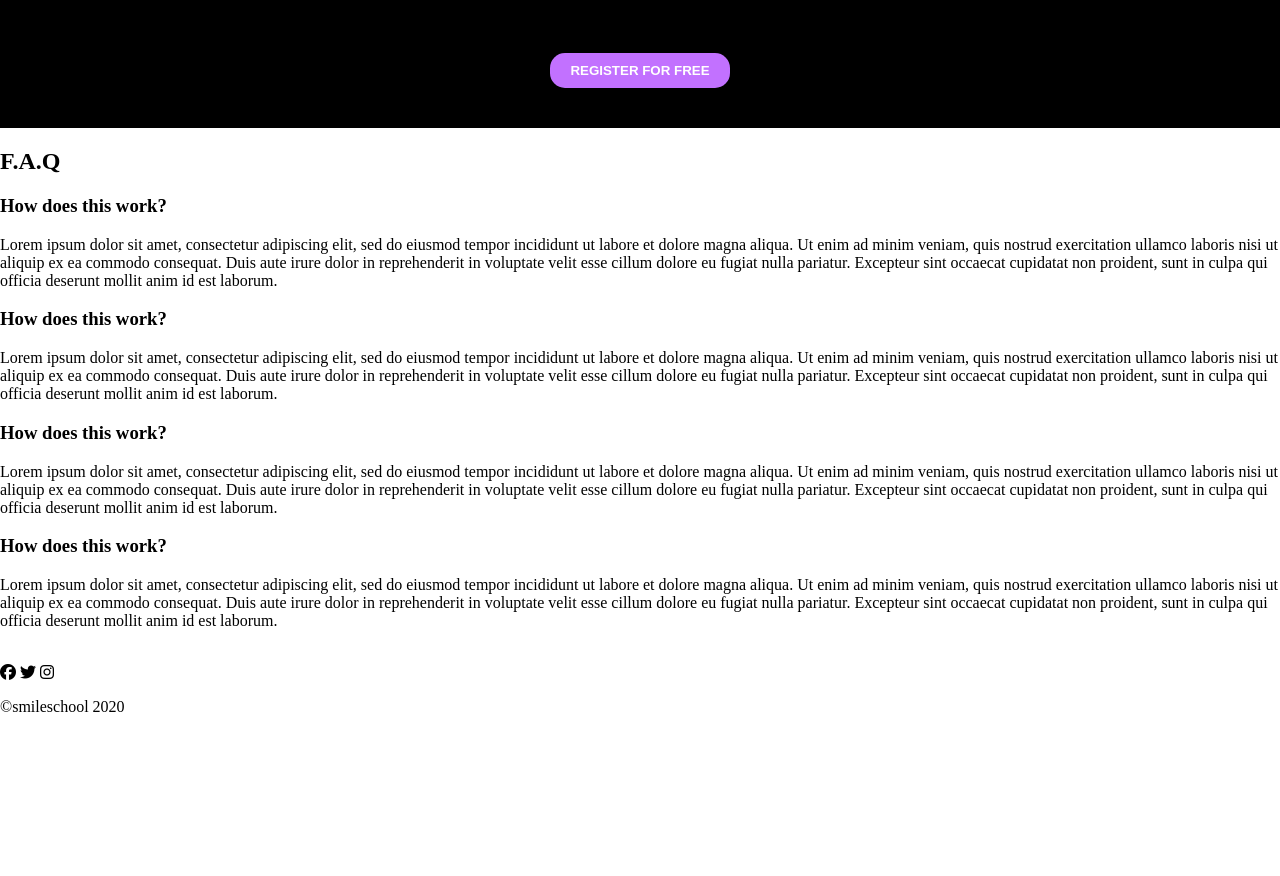
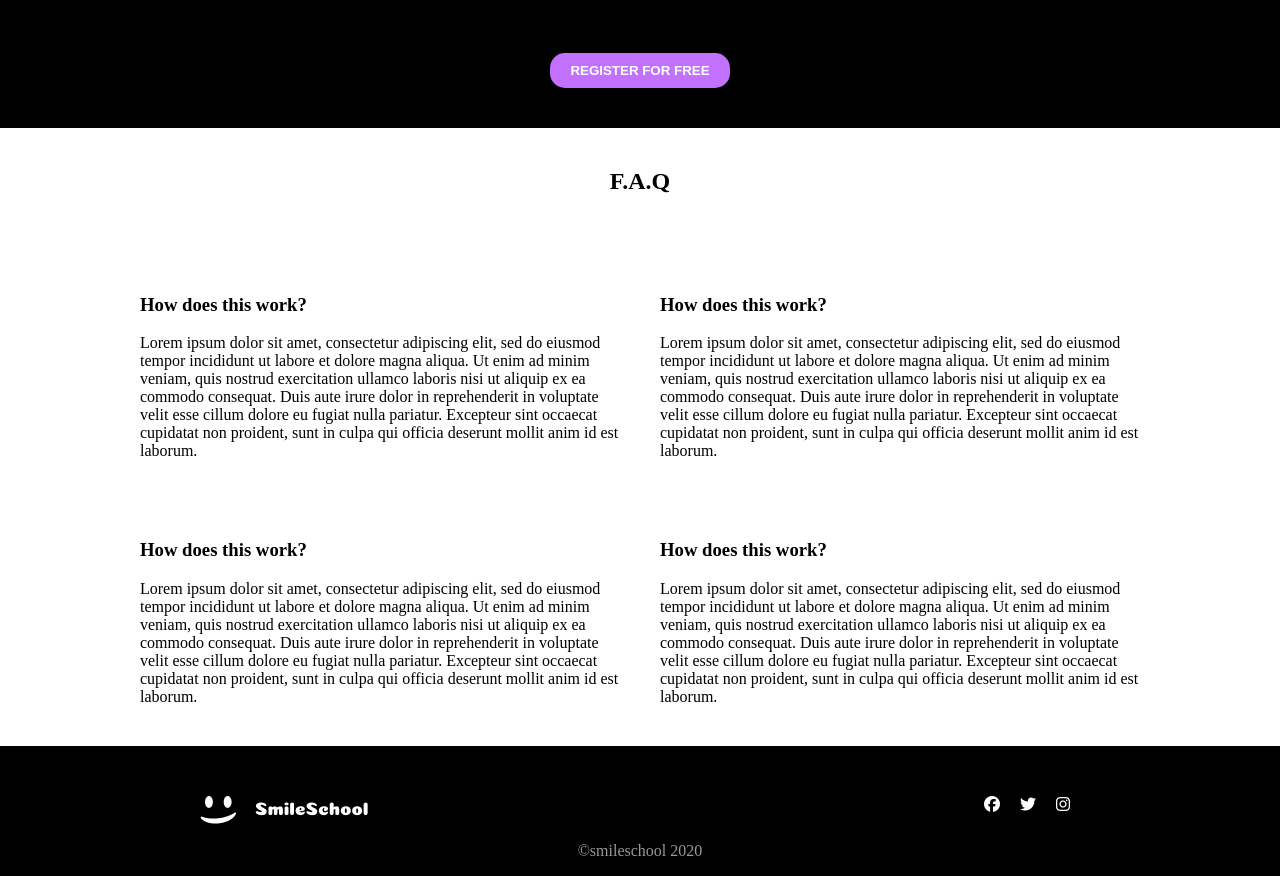
Before and after one commit to ibroshifa/alx_html_css, a plain HTML site: page css_advanced/index.html in a window 1280 px wide. Shown: the part 2143-3019 px from the top of the page. Before the commit the page ends 2875 px from the top, so only its background shows below. Drawn offline with Linux system fonts and the light colour scheme; files whose address does not match are found by name; a web font is replaced by a local one.

Commit message:
styling to the FAQ section

```diff
--- a/css_advanced/index.html
+++ b/css_advanced/index.html
@@ -181,35 +181,31 @@
         </div>
             <button>REGISTER FOR FREE</button>
         </section>
-        <section>
+        <section id="faq">
             <h2>F.A.Q</h2>
             <div>
-                <div>
-                    <div>
+                <div >
+                    <div class="faqCard" >
                         <h3>How does this work?</h3>
-                    </div>
-                    <div>
+
                         Lorem ipsum dolor sit amet, consectetur adipiscing elit, sed do eiusmod tempor incididunt ut labore et dolore magna aliqua. Ut enim ad minim veniam, quis nostrud exercitation ullamco laboris nisi ut aliquip ex ea commodo consequat. Duis aute irure dolor in reprehenderit in voluptate velit esse cillum dolore eu fugiat nulla pariatur. Excepteur sint occaecat cupidatat non proident, sunt in culpa qui officia deserunt mollit anim id est laborum.
                     </div>
 
-                    <div>
+                    <div class="faqCard">
                         <h3>How does this work?</h3>
-                    </div>
-                    <div>
+
                         Lorem ipsum dolor sit amet, consectetur adipiscing elit, sed do eiusmod tempor incididunt ut labore et dolore magna aliqua. Ut enim ad minim veniam, quis nostrud exercitation ullamco laboris nisi ut aliquip ex ea commodo consequat. Duis aute irure dolor in reprehenderit in voluptate velit esse cillum dolore eu fugiat nulla pariatur. Excepteur sint occaecat cupidatat non proident, sunt in culpa qui officia deserunt mollit anim id est laborum.
                     </div>
                 </div>
                 <div>
-                    <div>
+                    <div class="faqCard" >
                         <h3>How does this work?</h3>
-                    </div>
-                    <div>
+
                         Lorem ipsum dolor sit amet, consectetur adipiscing elit, sed do eiusmod tempor incididunt ut labore et dolore magna aliqua. Ut enim ad minim veniam, quis nostrud exercitation ullamco laboris nisi ut aliquip ex ea commodo consequat. Duis aute irure dolor in reprehenderit in voluptate velit esse cillum dolore eu fugiat nulla pariatur. Excepteur sint occaecat cupidatat non proident, sunt in culpa qui officia deserunt mollit anim id est laborum.
                     </div>
-                    <div>
+                    <div class="faqCard" >
                         <h3>How does this work?</h3>
-                    </div>
-                    <div>
+
                         Lorem ipsum dolor sit amet, consectetur adipiscing elit, sed do eiusmod tempor incididunt ut labore et dolore magna aliqua. Ut enim ad minim veniam, quis nostrud exercitation ullamco laboris nisi ut aliquip ex ea commodo consequat. Duis aute irure dolor in reprehenderit in voluptate velit esse cillum dolore eu fugiat nulla pariatur. Excepteur sint occaecat cupidatat non proident, sunt in culpa qui officia deserunt mollit anim id est laborum.
                     </div>
                 </div>
@@ -217,10 +213,10 @@
         </section>
     </main>
     <footer>
-        <section>
+        <section id="footer">
             <div>
                 <img src="images/logo.png" alt="logo">
-                <div>
+                <div class="shareIcons">
                     <i class="fa-brands fa-facebook"></i>
                     <i class="fa-brands fa-twitter"></i>
                     <i class="fa-brands fa-instagram"></i>
--- a/css_advanced/style.css
+++ b/css_advanced/style.css
@@ -287,3 +287,45 @@ color: white;
     font-weight: bold; /* Optional: Make button text bold */
     box-shadow: 0px 5px 10px rgba(0, 0, 0, 0.2);
   }
+
+  #faq{
+    display: flex;
+    flex-direction: column;
+    padding-inline:100px;
+  }
+  #faq h2{
+    text-align: center;
+    padding: 20px;
+  }
+  #faq div div{
+
+    margin: 20px;
+    display: flex;
+
+  }
+
+  .faqCard{
+    display: flex;
+    flex-direction: column;
+  }
+
+  #footer{
+    display: flex;
+    flex-direction: column;
+    background-color: black;
+    color:white;
+    text-align: center;
+    padding-inline:200px;
+    padding-top: 50px;
+
+  }
+#footer div{
+    display: flex;
+    justify-content: space-between;
+}
+.shareIcons i{
+ padding-inline: 10px;
+}
+#footer p{
+    color: #999;
+}
```
